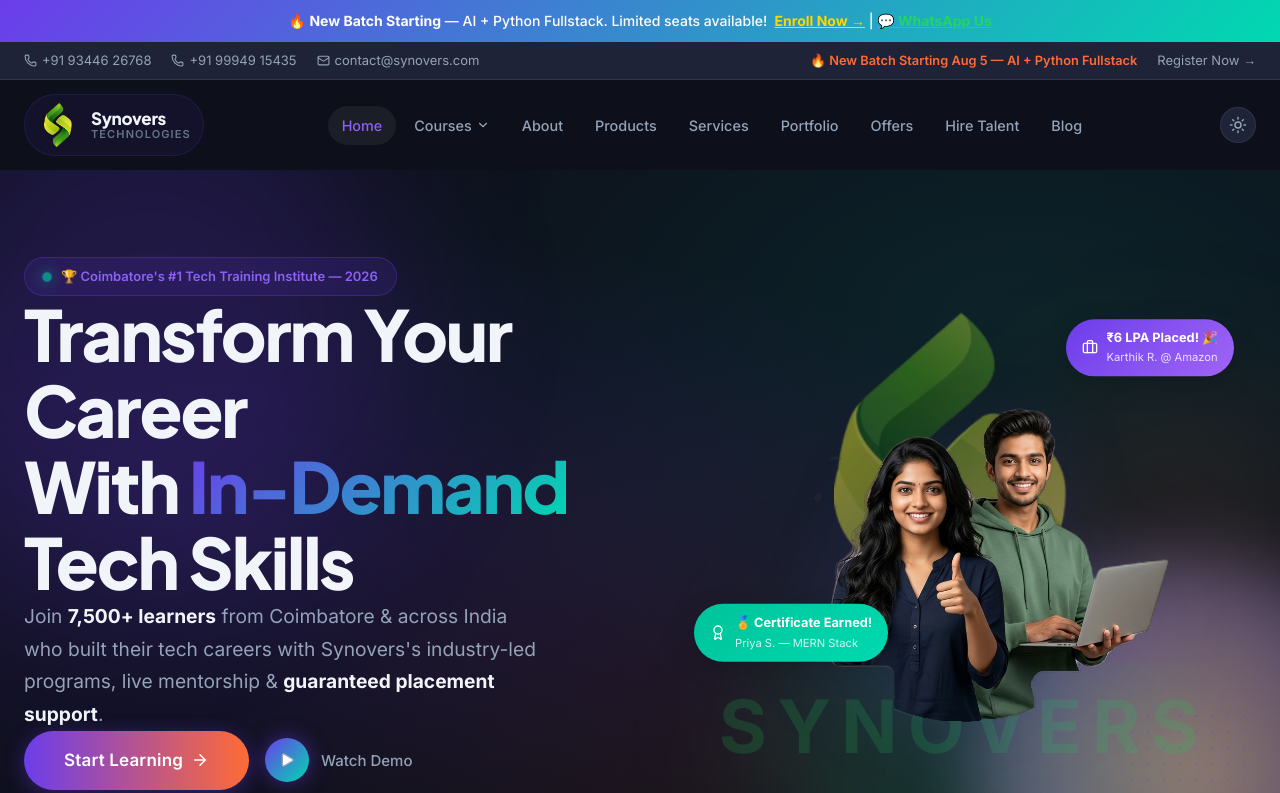
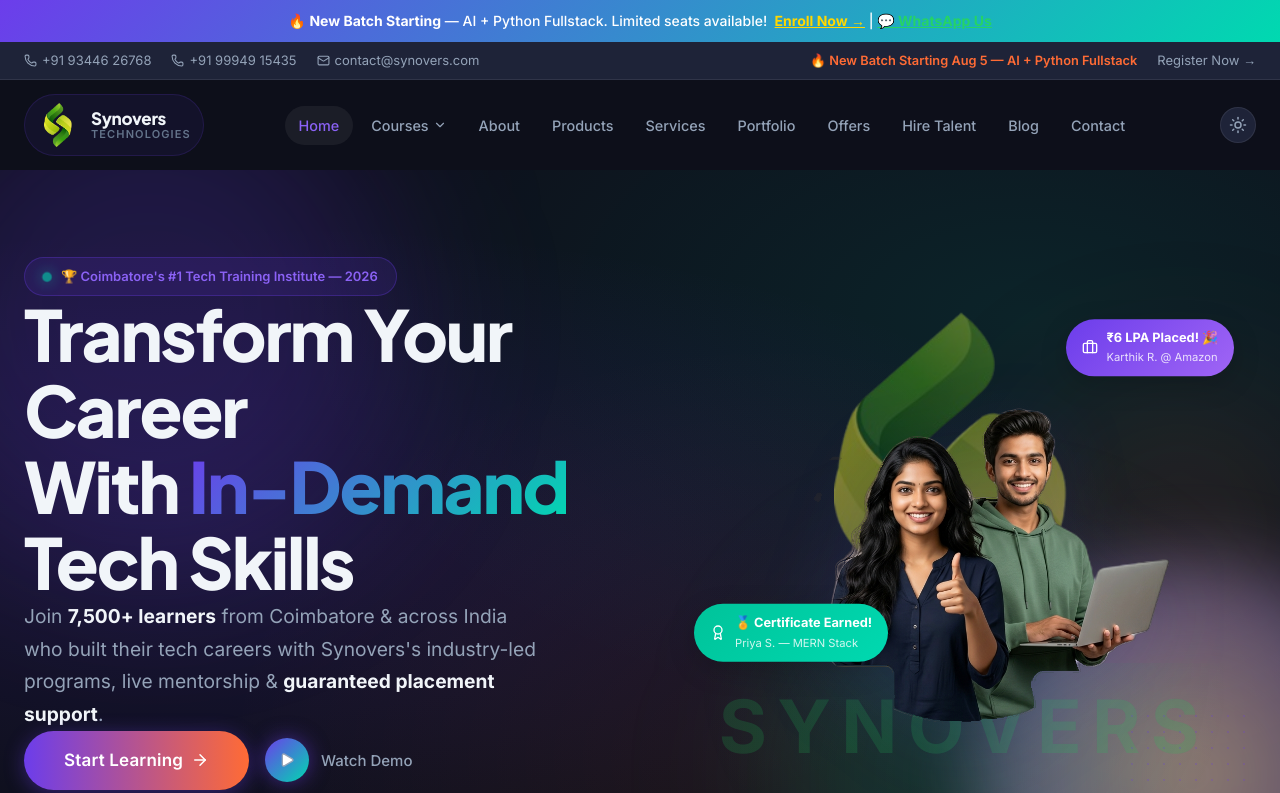
Before and after one commit to sachin183291-hub/synovers-website-, a React (Vite) app: page / in a window 1280 px wide. Shown: the top 793 px of the page. Built offline with nearby package versions, Linux system fonts and the light colour scheme.

Commit message:
fix: add Contact menu item to navbar

```diff
--- a/src/components/layout/Navbar.jsx
+++ b/src/components/layout/Navbar.jsx
@@ -116,6 +116,7 @@ export default function Navbar() {
               <Link to="/special-offers" className={`nav-link ${location.pathname === '/special-offers' ? 'active' : ''}`}>Offers</Link>
               <Link to="/hire-talent" className={`nav-link ${location.pathname === '/hire-talent' ? 'active' : ''}`}>Hire Talent</Link>
               <Link to="/blog" className={`nav-link ${location.pathname === '/blog' ? 'active' : ''}`}>Blog</Link>
+              <Link to="/contact" className={`nav-link ${location.pathname === '/contact' ? 'active' : ''}`}>Contact</Link>
             </div>
 
             {/* Actions */}
```
